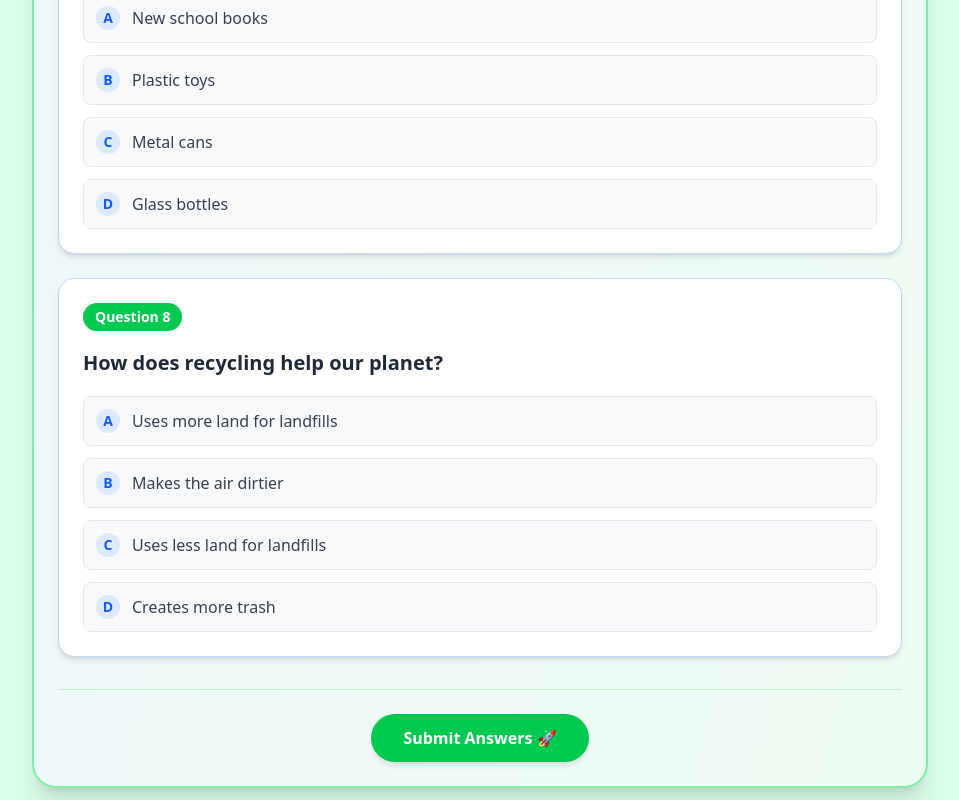
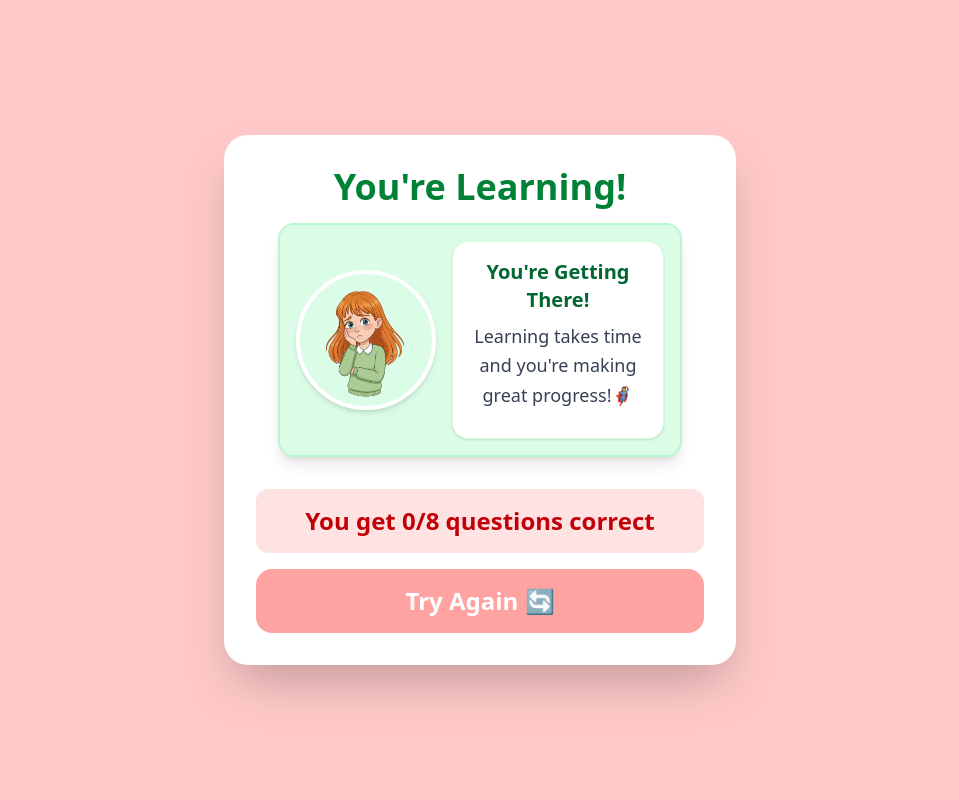
Before and after one commit to MHMD-dz/IhmProject, a React (Vite) app: page /learn in a window 1280 px wide. Both pictures are taken after a click on the button "Submit Answers 🚀". Shown: the part 3157-3957 px from the top of the page, without its empty margins (160-1119 px from the left). Built offline with nearby package versions, Linux system fonts and the light colour scheme.

Commit message:
adding win ad lose screen for the quiz

```diff
--- a/src/Component/Play/GameArea.tsx
+++ b/src/Component/Play/GameArea.tsx
@@ -177,12 +177,12 @@ useEffect(() => {
     };
 
     useEffect(() => {
-        startGame(true); // Initial start - game starts playing immediately
+        startGame(true);
     }, []);
 
     useEffect(() => {
       if (typeof restartToken === 'number') {
-        startGame(false); // Restart - game starts paused
+        startGame(false);
       }
     }, [restartToken]);
 
@@ -230,7 +230,7 @@ useEffect(() => {
     const handleRestart = () => {
         setShowWinScreen(false);
         setShowLoseScreen(false);
-        startGame(false); // Restart from win/lose screen - game starts paused
+        startGame(false);
     };
 
   return (
--- /dev/null
+++ b/src/Component/QuizC/LoseQ.tsx
@@ -0,0 +1,43 @@
+import Laila from "../HomePageC/Laila"
+
+type Props = {
+    correctCount : number ;
+    onRestart : () => void
+}
+
+const LoseQ = ( { correctCount , onRestart} : Props ) => {
+  return (
+    <div className="fixed inset-0 bg-red-200  flex items-center justify-center z-50">
+      <div className="bg-white rounded-3xl p-8 text-center shadow-2xl max-w-[40vw] w-full mx-4">
+
+        <h2 className="text-4xl font-bold text-green-700 mb-4">
+          You're Learning!
+        </h2>
+
+        <Laila
+          title="You're Getting There!"
+          text="Learning takes time and you're making great progress!🦸‍♀️"
+          lailaImage='/LailaSad.png'
+        />
+
+        <div className="bg-red-100 mt-8 rounded-xl p-4 mb-4">
+          <div className="text-2xl font-bold text-red-700">
+            You get {correctCount}/8 questions correct
+          </div>
+        </div>
+        <div>
+            <button
+            onClick={onRestart}
+            className="w-full text-2xl text-white bg-red-300 hover:bg-red-400  font-bold py-4 px-6 rounded-2xl  transition-all"
+          >
+            Try Again 🔄
+          </button>
+        </div>
+
+
+      </div>
+    </div>
+  )
+}
+
+export default LoseQ
--- a/src/Component/QuizC/QuizComp.tsx
+++ b/src/Component/QuizC/QuizComp.tsx
@@ -1,5 +1,7 @@
 import { quizData, type QuizQuestion } from "../../DataBase/DB";
 import { useState , useEffect } from "react";
+import WinQ from "./WinQ";
+import  LoseQ  from "./LoseQ";
 
 type Props = {
     time : number ;
@@ -11,6 +13,8 @@ const QuizComp = ({ lessonId , time }: Props) => {
     const [selectedAnswers, setSelectedAnswers] = useState<{ [key: number]: number }>({});
     const [timer , setTimer ] = useState(time);
     const question = quizData[lessonId].questions ;
+    const [showWinScreen, setShowWinScreen] = useState(false);
+    const [showLoseScreen, setShowLoseScreen] = useState(false);
 
     useEffect(() =>{
         if (timer <= 0) {
@@ -69,6 +73,22 @@ const QuizComp = ({ lessonId , time }: Props) => {
 };
 
 
+    const correctCount = calculateScore();
+
+    const handleRestart = () => {
+        setSelectedAnswers({});
+        setTimer(time);
+    }
+    const handleSubmit = () => {
+        const score = calculateScore();
+        if (score >= 5 && timer >= 0) {
+            setShowWinScreen(true);
+        } else {
+            setShowLoseScreen(true);
+        }
+    }
+
+
 
 
 
@@ -92,7 +112,7 @@ const QuizComp = ({ lessonId , time }: Props) => {
                 ></div>
             </div>
             <div className="text-sm text-gray-500 mt-1">
-                Time Remaining and the scour is {calculateScore()}
+                Time Remaining and the scour is {correctCount}
             </div>
         </div>
 
@@ -131,9 +151,13 @@ const QuizComp = ({ lessonId , time }: Props) => {
         </div>
 
         <div className="text-center mt-8 pt-6 border-t border-green-200">
-            <button className="bg-green-500 hover:bg-green-600 text-white font-semibold py-3 px-8 rounded-full shadow-md transition-all duration-300 transform hover:scale-105">
+            <button onClick={() => handleSubmit()} className="bg-green-500 hover:bg-green-600 text-white font-semibold py-3 px-8 rounded-full shadow-md transition-all duration-300 transform hover:scale-105">
                 Submit Answers 🚀
             </button>
+        </div>
+        <div>
+            {showWinScreen && <WinQ onRestart={handleRestart} correctCount={correctCount} />}
+            {showLoseScreen && <LoseQ onRestart={handleRestart} correctCount={correctCount} />}
         </div>
     </div>
   )
--- /dev/null
+++ b/src/Component/QuizC/WinQ.tsx
@@ -0,0 +1,44 @@
+import Laila from "../HomePageC/Laila"
+
+type Props = {
+    correctCount : number ;
+    onRestart : () => void
+}
+
+const WinQ = ( { correctCount , onRestart} : Props ) => {
+    return (
+    <div className="fixed inset-0 bg-green-300  flex items-center justify-center z-50">
+      <div className="bg-white rounded-3xl p-8 text-center shadow-2xl max-w-[40vw] w-full mx-4">
+
+        <h2 className="text-4xl font-bold text-green-700 mb-4">
+          Congratulations 🎉 !
+        </h2>
+
+        <Laila
+          title="You Did It!"
+          text="You've mastered recycling knowledge! You're an eco-superstar! 🦸‍♀️💫"
+          lailaImage='/LailaHappy.png'
+        />
+
+        <div className="bg-green-100 mt-8 rounded-xl p-4 mb-4">
+          <div className="text-2xl font-bold text-green-600">
+            You get {correctCount}/8 questions correct
+          </div>
+        </div>
+        <div>
+            <button
+            onClick={onRestart}
+            className="w-full text-2xl text-gray-800 bg-gray-300 hover:bg-gray-400  font-bold py-4 px-6 rounded-2xl  transition-all"
+          >
+            Home 🏠
+          </button>
+        </div>
+
+
+      </div>
+    </div>
+  )
+}
+
+
+export default WinQ
```
